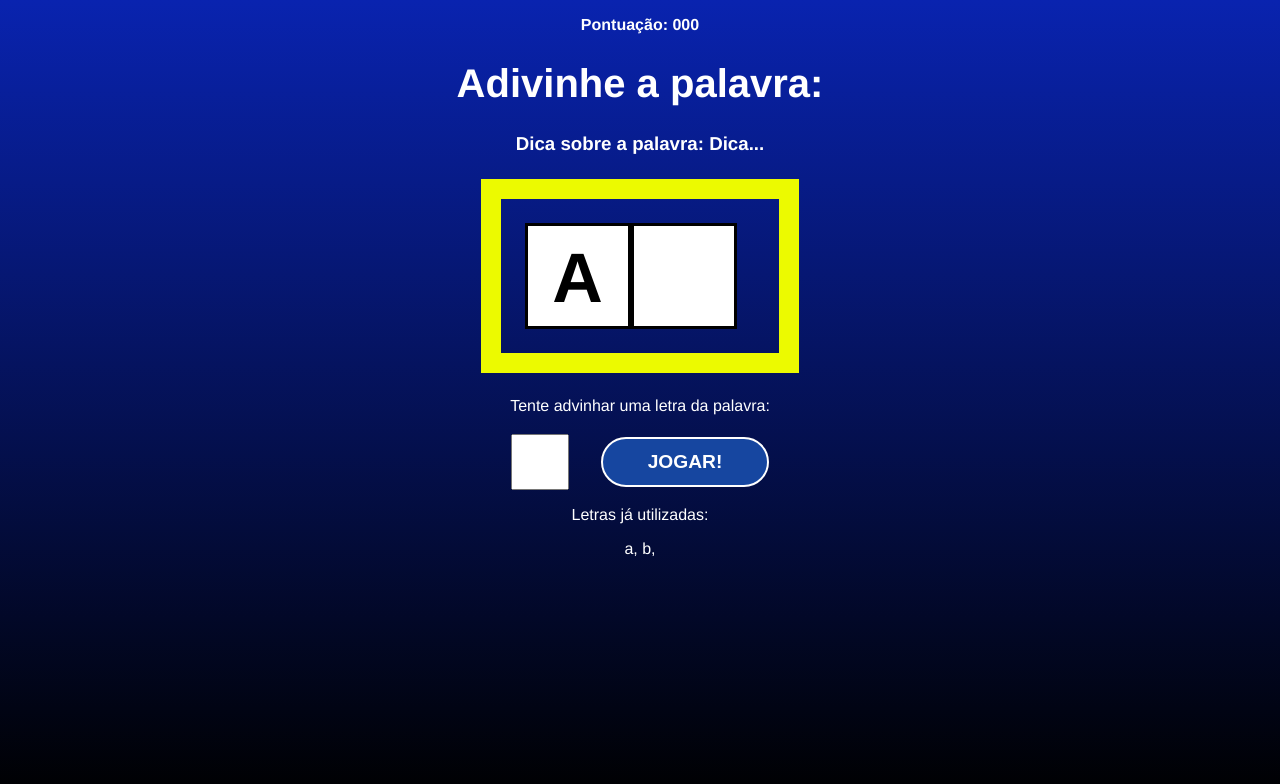
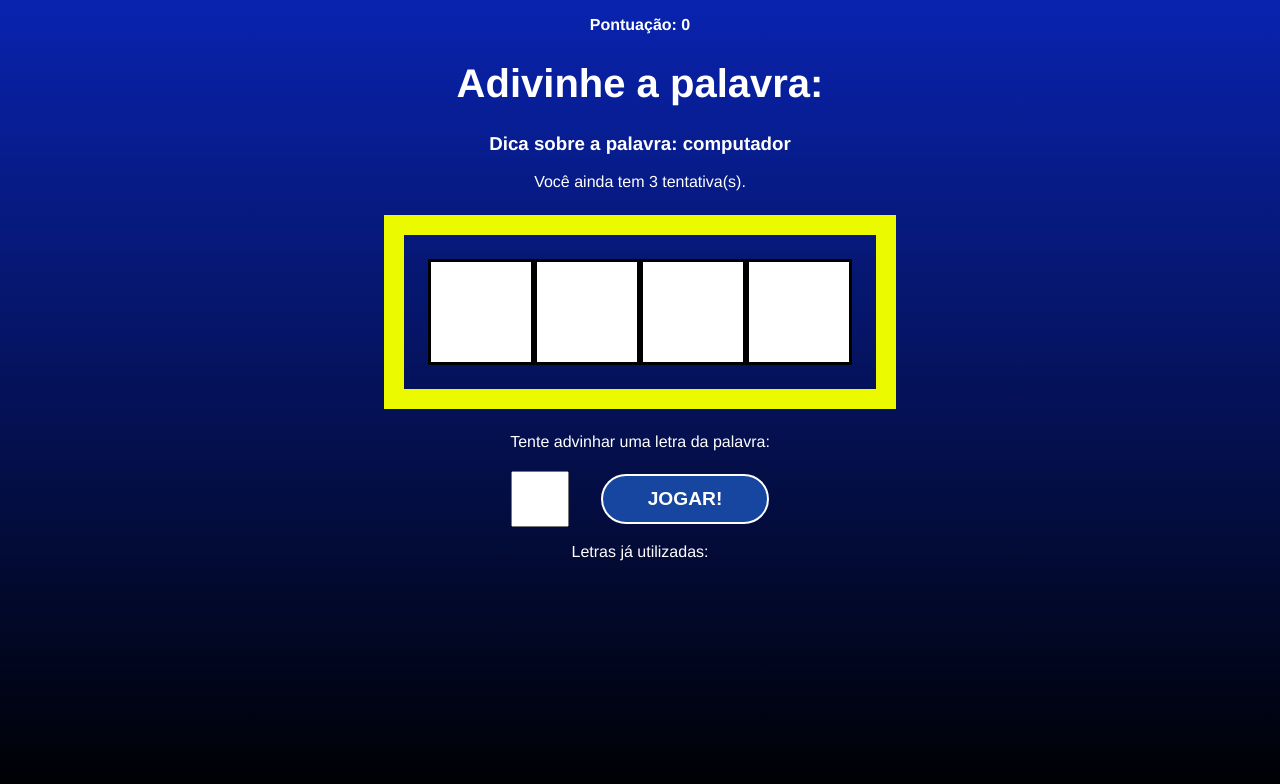
Before and after one commit to Samuelgosilva/secretWord, a React (Vite) app: page / in a window 1280 px wide. Both pictures are taken after a click on the button "COMEÇAR O JOGO". Shown: the top 784 px of the page. Built offline with nearby package versions, Linux system fonts and the light colour scheme.

Commit message:
Consumindo states do jogo

```diff
--- a/src/App.jsx
+++ b/src/App.jsx
@@ -25,7 +25,12 @@
 
   const [pickedWord, setPickedWord] = useState("")
   const [pickedCategory, setPickCategory] = useState("")
-  const [letter, setLetter] = useState([])
+  const [letters, setLetters] = useState([])
+
+  const [guessedLetters, setGuessedLetters] = useState([])
+  const [wrongLetters, setWrongLetters] = useState([])
+  const [guesses, setGuesses] = useState(3)
+  const [score, setScore] = useState(0)
 
   const pickWordAndCategory = () => {
     // pegar uma categoria aleatória
@@ -60,7 +65,7 @@
     //setando status
     setPickedWord(word)
     setPickCategory(category)
-    setLetter(letter)
+    setLetters(wordLetters)
 
     setGameStage(stages[1].name)
   }
@@ -79,7 +84,16 @@
   return (
     <div className='App'>
       {gameStage === 'start' && <StartScreen startGame={startGame}/>}
-      {gameStage === 'game' && <Game verifyLetter={verifyLetter}/>}
+      {gameStage === 'game' && <Game
+      verifyLetter={verifyLetter}
+      pickedWord={pickedWord}
+      pickedCategory={pickedCategory}
+      letters={letters}
+      guessedLetters={guessedLetters}
+      wrongLetters={wrongLetters}
+      guesses={guesses}
+      score={score}
+      />}
       {gameStage === 'end' && <GameOver retry={retry}/>}
 
     </div>
--- a/src/components/Game.jsx
+++ b/src/components/Game.jsx
@@ -1,17 +1,34 @@
 import './Game.css'
-const Game = ({verifyLetter}) => {
+const Game = ({
+  verifyLetter,
+pickedWord,
+pickedCategory,
+letters,
+guessedLetters,
+wrongLetters,
+guesses,
+score,
+}) => {
   return (
     <div className='game'>
       <p className='points'>
-        <span>Pontuação: 000</span>
+        <span>Pontuação: {score}</span>
       </p>
       <h1>Adivinhe a palavra:</h1>
       <h3 className='tip'>
-        Dica sobre a palavra: <span>Dica...</span>
+        Dica sobre a palavra: <span>{pickedCategory}</span>
       </h3>
+        <p>Você ainda tem {guesses} tentativa(s).</p>
       <div className="wordContainer">
-        <span className='letter'>A</span>
-        <span className='blankSquare'></span>
+        {letters.map((letter, i) => (
+          guessedLetters.includes(letter) ? (
+            <span key={i} className="blankSquare">
+              {letter}
+            </span>
+          ) : (
+            <span key={i} className="blankSquare"></span>
+          )
+        ))}
       </div>
       <div className='letterContainer'>
         <p>Tente advinhar uma letra da palavra:</p>
@@ -22,8 +39,9 @@
       </div>
       <div className="wrongLetterContainer">
         <p>Letras já utilizadas:</p>
-        <span>a, </span>
-        <span>b, </span>
+        {wrongLetters.map((letter, i) => (
+          <span key={i}>{letter}</span>
+        ))}
       </div>
 
     </div>
```
